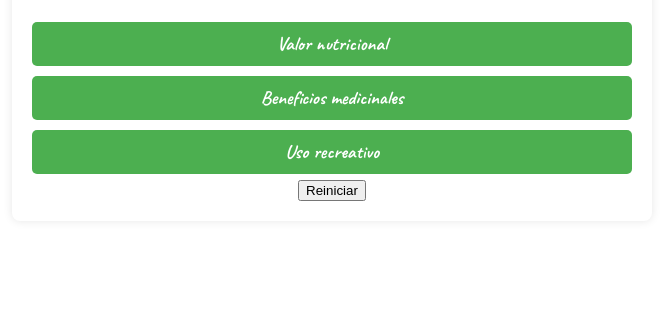
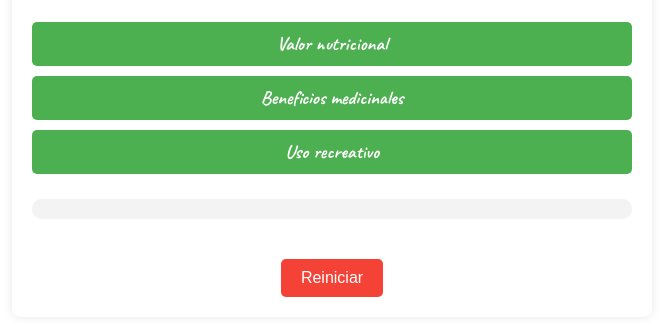
Before and after one commit to jeducubillosn/Bitohut.github.io, a plain HTML site: page index.html in a window 1280 px wide. Shown: the part 198-534 px from the top of the page, without its empty margins (308-971 px from the left). Drawn offline with Linux system fonts and the light colour scheme.

Commit message:
Update styles.css

```diff
--- a/css/styles.css
+++ b/css/styles.css
@@ -50,6 +50,7 @@ body {
     border-radius: 5px;
     cursor: pointer;
     font-size: 1.2em;
+    transition: background-color 0.3s;
 }
 
 .opcion:hover {
@@ -75,3 +76,55 @@ body {
 .nivel-5 {
     background-color: #f3e5f5;
 }
+
+.fade-in {
+    animation: fadeIn 0.5s;
+}
+
+.fade-out {
+    animation: fadeOut 0.5s;
+}
+
+@keyframes fadeIn {
+    from { opacity: 0; }
+    to { opacity: 1; }
+}
+
+@keyframes fadeOut {
+    from { opacity: 1; }
+    to { opacity: 0; }
+}
+
+.progress-container {
+    width: 100%;
+    background-color: #f3f3f3;
+    border-radius: 25px;
+    margin: 20px 0;
+}
+
+.progress-bar {
+    width: 100%;
+    background-color: #f3f3f3;
+    border-radius: 25px;
+}
+
+.progress {
+    height: 20px;
+    background-color: #4CAF50;
+    width: 0;
+    border-radius: 25px;
+}
+
+.reiniciar-btn {
+    background-color: #f44336;
+    color: white;
+    border: none;
+    padding: 10px 20px;
+    margin-top: 20px;
+    border-radius: 5px;
+    cursor: pointer;
+    font-size: 1em;
+    transition: background-color 0.3s;
+}
+
+.rein
```
